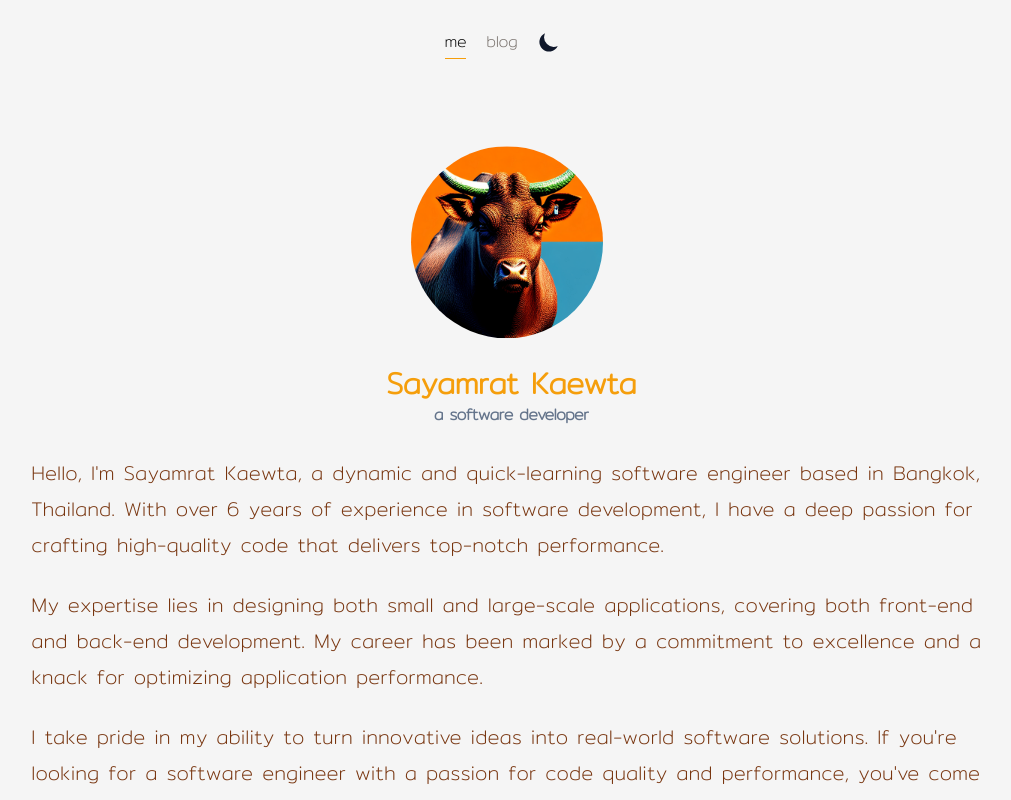
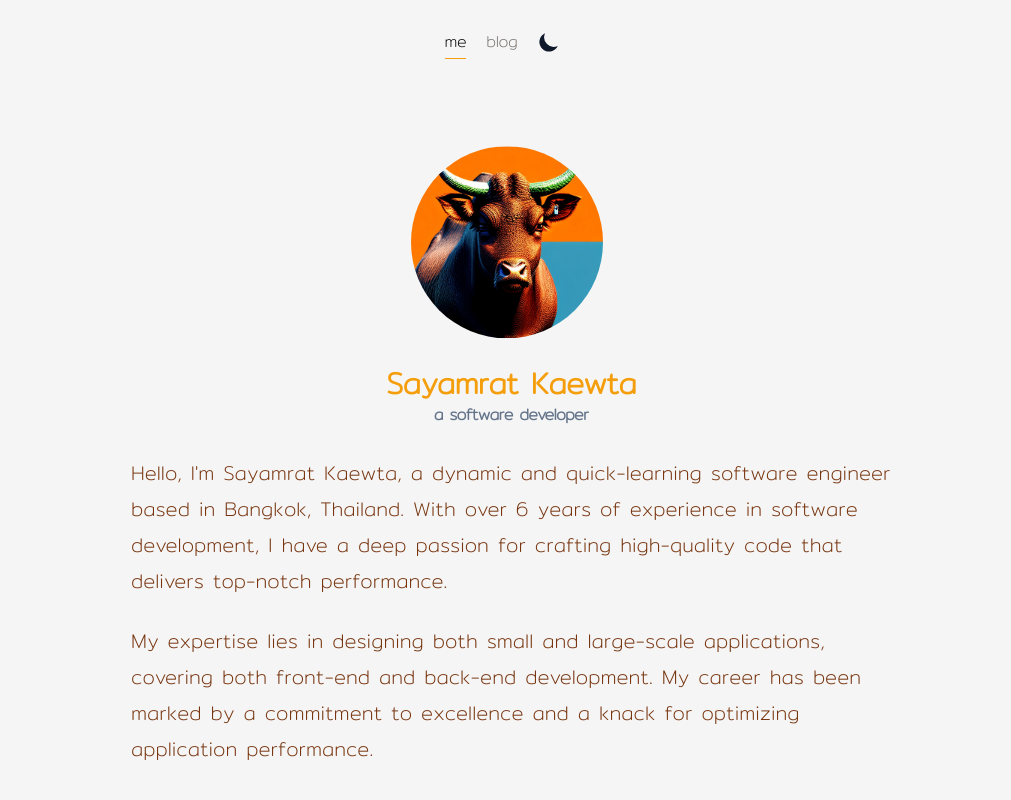
Before and after one commit to dumpsayamrat/me, a Next.js app: page / in a window 1280 px wide. Shown: the top 800 px of the page, without its empty margins (133-1144 px from the left). Built offline with nearby package versions, Linux system fonts and the light colour scheme.

Commit message:
Set correct max width

```diff
--- a/src/app/page.tsx
+++ b/src/app/page.tsx
@@ -11,7 +11,7 @@ export const metadata = generatePageMetadata({
 
 export default function Home() {
   return (
-    <div className="items-start space-y-2 xl:grid xl:gap-x-8 xl:space-y-0">
+    <div className="items-start space-y-2 xl:grid xl:gap-x-8 xl:space-y-0 max-w-3xl mx-auto">
       <div className="flex flex-col items-center space-x-2">
         <Avatar />
         <div className="prose lg:prose-xl dark:prose-invert mx-auto">
```
